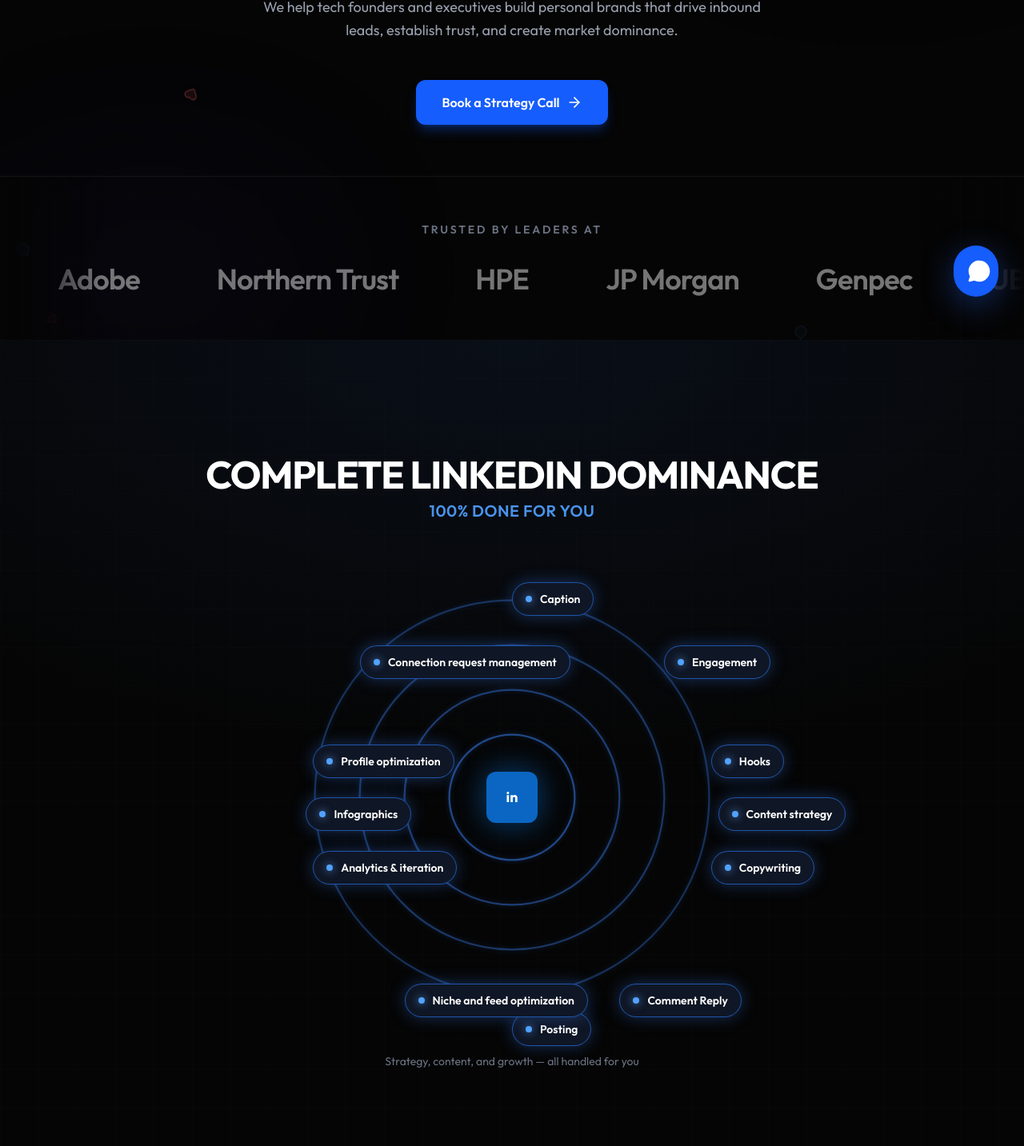
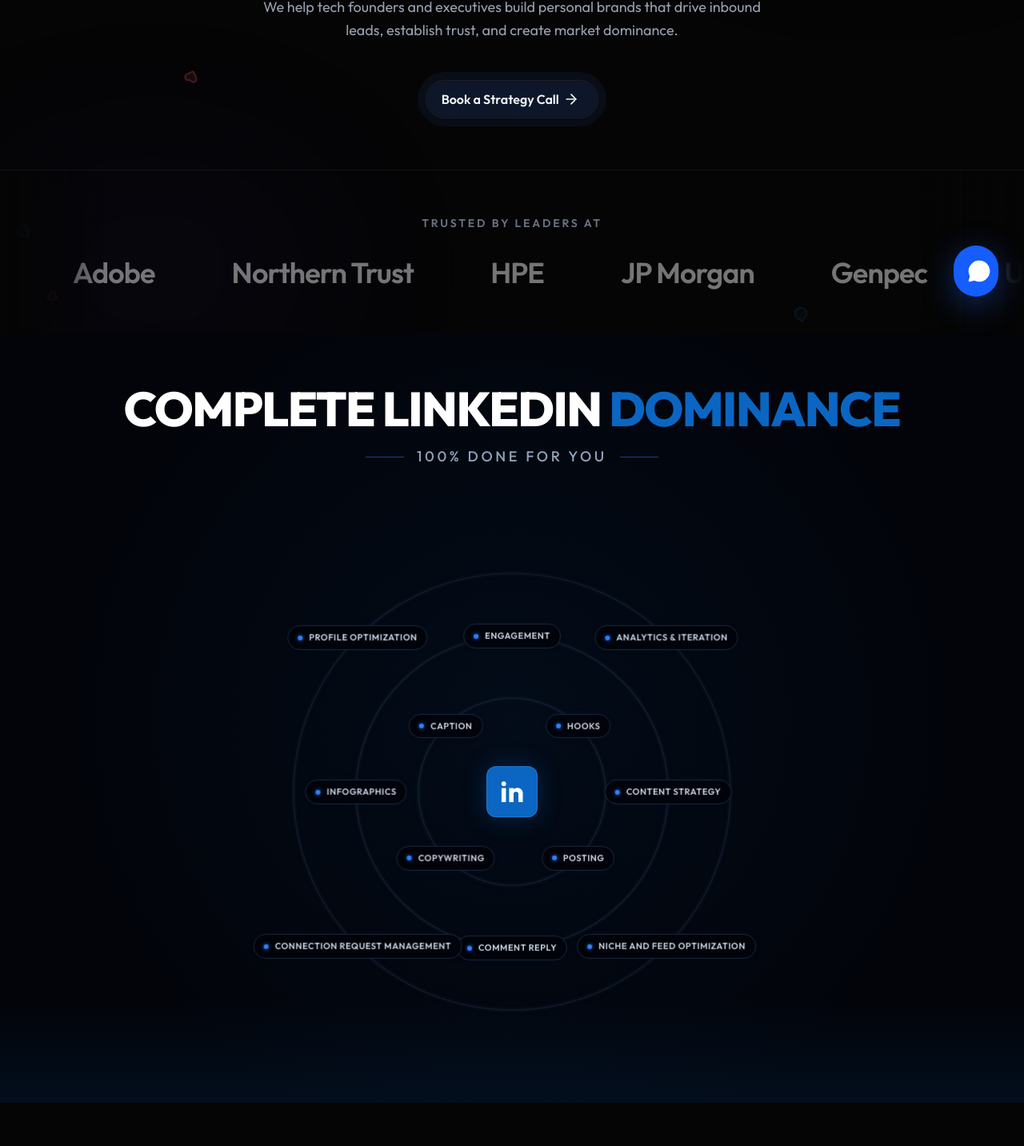
Before and after one commit to Mehaksaluja/landing_page, a React (Vite) app: page / in a window 1280 px wide. Shown: the part 397-1830 px from the top of the page at 80% size. Built offline with nearby package versions, Linux system fonts and the light colour scheme.

Commit message:
Updated UI

```diff
--- a/src/components/Hero.jsx
+++ b/src/components/Hero.jsx
@@ -184,12 +184,22 @@
                     className="flex justify-center"
                 >
                     <motion.button
-                        whileHover={{ scale: 1.03, boxShadow: '0 20px 40px -12px rgba(59, 130, 246, 0.4)' }}
+                        type="button"
+                        whileHover={{ scale: 1.02 }}
                         whileTap={{ scale: 0.98 }}
-                        className="group px-8 py-4 bg-blue-600 hover:bg-blue-500 text-white font-semibold rounded-xl transition-colors duration-300 shadow-lg shadow-blue-600/30 flex items-center gap-2"
+                        className="ai-mode-cta group"
+                        style={{ height: '3rem', padding: '0 1.5rem 0 1.25rem', fontSize: '1rem' }}
                     >
-                        Book a Strategy Call
-                        <ArrowRight className="w-5 h-5 group-hover:translate-x-1 transition-transform duration-300" />
+                        <span className="gradient-layer">
+                            <span className="rotating-gradient" aria-hidden />
+                        </span>
+                        <span className="inner-bg" aria-hidden />
+                        <span className="button-content">
+                            <span className="label">Book a Strategy Call</span>
+                            <span className="icon">
+                                <ArrowRight className="w-5 h-5 group-hover:translate-x-1 transition-transform duration-300" />
+                            </span>
+                        </span>
                     </motion.button>
                 </motion.div>
             </div>
--- a/src/components/Services.jsx
+++ b/src/components/Services.jsx
@@ -1,166 +1,143 @@
 import React from 'react';
 import { motion } from 'framer-motion';
 
-// Each service: label + position (angle in radians from right, radius %)
-// Layout like image: top arc (3), right column (3), bottom arc (3), left column (3)
-const CX = 50;
-const CY = 50;
 const toRad = (deg) => (deg * Math.PI) / 180;
 
-const SERVICES = [
-    { label: 'Connection request management', angle: toRad(135), radius: 48 },  // top left
-    { label: 'Caption', angle: toRad(90), radius: 48 },                          // top center
-    { label: 'Engagement', angle: toRad(45), radius: 48 },                      // top right
-    { label: 'Hooks', angle: toRad(15), radius: 46 },                             // right column top
-    { label: 'Content strategy', angle: toRad(0), radius: 46 },                  // right mid
-    { label: 'Copywriting', angle: toRad(-15), radius: 46 },                     // right column bottom
-    { label: 'Comment Reply', angle: toRad(300), radius: 48 },                   // bottom right
-    { label: 'Posting', angle: toRad(270), radius: 48 },                         // bottom center
-    { label: 'Niche and feed optimization', angle: toRad(240), radius: 48 },    // bottom left
-    { label: 'Analytics & iteration', angle: toRad(195), radius: 46 },          // left column bottom
-    { label: 'Infographics', angle: toRad(180), radius: 46 },                   // left mid
-    { label: 'Profile optimization', angle: toRad(165), radius: 46 },           // left column top
+const TIERS = [
+    {
+        radius: 18,
+        services: [
+            { label: 'Hooks', angle: 45 },
+            { label: 'Caption', angle: 135 },
+            { label: 'Copywriting', angle: 225 },
+            { label: 'Posting', angle: 315 },
+        ],
+    },
+    {
+        radius: 30,
+        services: [
+            { label: 'Content strategy', angle: 0 },
+            { label: 'Engagement', angle: 90 },
+            { label: 'Infographics', angle: 180 },
+            { label: 'Comment Reply', angle: 270 },
+        ],
+    },
+    {
+        radius: 42,
+        services: [
+            { label: 'Analytics & iteration', angle: 45 },
+            { label: 'Profile optimization', angle: 135 },
+            { label: 'Connection request management', angle: 225 },
+            { label: 'Niche and feed optimization', angle: 315 },
+        ],
+    }
 ];
 
 const Services = () => {
-    const cx = CX;
-    const cy = CY;
+    return (
+        <section className="min-h-screen bg-[#02040a] relative overflow-hidden flex flex-col items-center justify-center py-16 px-4">
+            {/* Background Ambient */}
+            <div className="absolute inset-0 bg-[radial-gradient(circle_at_50%_50%,rgba(10,102,194,0.08),transparent_70%)] pointer-events-none" />
+
+            {/* --- HEADING SECTION --- */}
+            <div className="relative z-40 text-center mb-16 md:mb-20">
+                <motion.div
+                    initial={{ opacity: 0, y: 20 }}
+                    whileInView={{ opacity: 1, y: 0 }}
+                    transition={{ duration: 0.6 }}
+                    viewport={{ once: true }}
+                >
+                    <h2 className="text-3xl md:text-5xl lg:text-6xl font-extrabold text-white tracking-tight uppercase leading-none">
+                        Complete LinkedIn <span className="text-[#0A66C2]">Dominance</span>
+                    </h2>
+                    <div className="mt-4 flex items-center justify-center gap-4">
+                        <div className="h-[1px] w-8 md:w-12 bg-blue-500/50" />
+                        <p className="text-sm md:text-lg font-medium text-slate-400 uppercase tracking-[0.2em]">
+                            100% Done For You
+                        </p>
+                        <div className="h-[1px] w-8 md:w-12 bg-blue-500/50" />
+                    </div>
+                </motion.div>
+            </div>
+
+            {/* --- SERVICES CIRCLE --- */}
+            <div className="relative w-full max-w-[650px] aspect-square mx-auto scale-90 md:scale-100">
+
+                {/* Arcs/Circles with subtle breathing glow */}
+                <svg className="absolute inset-0 w-full h-full pointer-events-none" viewBox="0 0 100 100">
+                    <defs>
+                        <filter id="softGlow">
+                            <feGaussianBlur stdDeviation="0.4" result="blur" />
+                            <feComposite in="SourceGraphic" in2="blur" operator="over" />
+                        </filter>
+                    </defs>
+                    {TIERS.map((tier, idx) => (
+                        <motion.circle
+                            key={idx}
+                            cx="50"
+                            cy="50"
+                            r={tier.radius}
+                            fill="none"
+                            stroke="#1e293b"
+                            strokeWidth="0.25"
+                            filter="url(#softGlow)"
+                            animate={{ opacity: [0.3, 0.6, 0.3] }}
+                            transition={{ duration: 4, repeat: Infinity, ease: "easeInOut", delay: idx * 0.5 }}
+                        />
+                    ))}
+                </svg>
+
+                {/* Center LinkedIn Icon (Normal Font, Non-Italic) */}
+                <div className="absolute left-1/2 top-1/2 -translate-x-1/2 -translate-y-1/2 z-30">
+                    <motion.div
+                        initial={{ scale: 0.8, opacity: 0 }}
+                        whileInView={{ scale: 1, opacity: 1 }}
+                        className="w-14 h-14 md:w-16 md:h-16 bg-[#0A66C2] rounded-xl flex items-center justify-center border border-white/10 shadow-[0_0_30px_rgba(10,102,194,0.3)]"
+                    >
+                        <span className="text-white text-4xl font-bold leading-none">in</span>
+                    </motion.div>
+                </div>
+
+                {/* Service Pills */}
+                {TIERS.map((tier, tIdx) => (
+                    <React.Fragment key={tIdx}>
+                        {tier.services.map((service, sIdx) => {
+                            const rad = toRad(service.angle);
+                            const x = 50 + tier.radius * Math.cos(rad);
+                            const y = 50 - tier.radius * Math.sin(rad);
 
                             return (
-        <section id="services" className="py-28 md:py-36 bg-[#050505] relative overflow-hidden">
-            <div className="absolute inset-0 bg-[radial-gradient(ellipse_80%_50%_at_50%_0%,rgba(59,130,246,0.08),transparent)] pointer-events-none" />
-            <div className="absolute inset-0 bg-[linear-gradient(to_right,#ffffff02_1px,transparent_1px),linear-gradient(to_bottom,#ffffff02_1px,transparent_1px)] bg-[size:48px_48px] pointer-events-none" />
-
-            <div className="max-w-4xl mx-auto px-6 relative z-10">
-                {/* Headline with staggered animation */}
                                 <motion.div
-                    initial="hidden"
-                    whileInView="visible"
-                    viewport={{ once: true }}
-                    variants={{
-                        visible: { transition: { staggerChildren: 0.08, delayChildren: 0.1 } },
-                        hidden: {},
-                    }}
-                    className="text-center mb-12 md:mb-16"
-                >
-                    <motion.h2
-                        variants={{ hidden: { opacity: 0, y: 24 }, visible: { opacity: 1, y: 0 } }}
-                        transition={{ duration: 0.5 }}
-                        className="text-2xl md:text-4xl lg:text-5xl font-bold text-white tracking-tight uppercase"
-                    >
-                        Complete LinkedIn Dominance
-                    </motion.h2>
-                    <motion.p
-                        variants={{ hidden: { opacity: 0, y: 16 }, visible: { opacity: 1, y: 0 } }}
-                        transition={{ duration: 0.5 }}
-                        className="text-lg md:text-xl font-semibold text-blue-400/90 uppercase tracking-wide mt-2"
-                    >
-                        100% Done For You
-                    </motion.p>
-                </motion.div>
-
-                {/* Diagram */}
-                <motion.div
+                                    key={service.label}
                                     initial={{ opacity: 0 }}
                                     whileInView={{ opacity: 1 }}
-                    viewport={{ once: true }}
-                    transition={{ duration: 0.4 }}
-                    className="relative w-full max-w-[560px] mx-auto aspect-square overflow-visible"
+                                    transition={{ delay: (tIdx * 4 + sIdx) * 0.03 }}
+                                    className="absolute -translate-x-1/2 -translate-y-1/2 z-20 group"
+                                    style={{ left: `${x}%`, top: `${y}%` }}
                                 >
-                    <svg
-                        className="absolute inset-0 w-full h-full pointer-events-none"
-                        viewBox="0 0 100 100"
-                        preserveAspectRatio="xMidYMid meet"
+                                    <motion.div
+                                        whileHover={{
+                                            scale: 1.05,
+                                            borderColor: "rgba(56, 189, 248, 0.5)",
+                                            backgroundColor: "#0a1224",
+                                            boxShadow: "0 0 15px rgba(10, 102, 194, 0.4)"
+                                        }}
+                                        className="flex items-center gap-2 bg-[#02040a]/90 border border-slate-800 px-3 py-1.5 rounded-full backdrop-blur-md transition-all duration-300 shadow-[0_0_10px_rgba(10,102,194,0.05)]"
                                     >
-                        <defs>
-                            <filter id="arcGlow" x="-30%" y="-30%" width="160%" height="160%">
-                                <feGaussianBlur stdDeviation="0.6" result="blur" />
-                                <feFlood floodColor="rgb(59, 130, 246)" floodOpacity="0.5" />
-                                <feComposite in2="blur" operator="in" />
-                                <feMerge>
-                                    <feMergeNode />
-                                    <feMergeNode in="SourceGraphic" />
-                                </feMerge>
-                            </filter>
-                        </defs>
-                        {/* Four concentric circles */}
-                        <circle cx={cx} cy={cy} r={14} fill="none" stroke="rgb(59, 130, 246)" strokeWidth="0.4" opacity="0.55" filter="url(#arcGlow)" />
-                        <circle cx={cx} cy={cy} r={24} fill="none" stroke="rgb(59, 130, 246)" strokeWidth="0.4" opacity="0.45" filter="url(#arcGlow)" />
-                        <circle cx={cx} cy={cy} r={34} fill="none" stroke="rgb(59, 130, 246)" strokeWidth="0.4" opacity="0.4" filter="url(#arcGlow)" />
-                        <circle cx={cx} cy={cy} r={44} fill="none" stroke="rgb(59, 130, 246)" strokeWidth="0.4" opacity="0.35" filter="url(#arcGlow)" />
-                    </svg>
-
-                    {/* Center: LinkedIn icon with pulse glow */}
-                    <motion.div
-                        initial={{ scale: 0, opacity: 0 }}
-                        whileInView={{ scale: 1, opacity: 1 }}
-                        viewport={{ once: true }}
-                        transition={{ type: 'spring', stiffness: 260, damping: 22, delay: 0.1 }}
-                        className="absolute left-1/2 top-1/2 w-14 h-14 md:w-16 md:h-16 -translate-x-1/2 -translate-y-1/2 rounded-xl bg-[#0A66C2] flex items-center justify-center ring-2 ring-white/10 cursor-default services-center-glow"
-                    >
-                        <span className="text-white font-bold text-lg">in</span>
+                                        <div className="h-1.5 w-1.5 rounded-full bg-blue-500 shadow-[0_0_5px_rgba(59,130,246,0.8)]" />
+                                        <span className="text-[9px] md:text-[11px] font-semibold text-slate-300 whitespace-nowrap uppercase tracking-wider">
+                                            {service.label}
+                                        </span>
                                     </motion.div>
-
-                    {/* Service pills – radial layout per image */}
-                    {SERVICES.map((item, i) => {
-                        const angleRad = item.angle;
-                        const r = item.radius;
-                        const x = cx + r * Math.cos(angleRad);
-                        const y = cy - r * Math.sin(angleRad);
-                        return (
-                            <motion.div
-                                key={item.label}
-                                initial={{ opacity: 0, scale: 0.3 }}
-                                whileInView={{ opacity: 1, scale: 1 }}
-                                viewport={{ once: true }}
-                                transition={{
-                                    type: 'spring',
-                                    stiffness: 180,
-                                    damping: 20,
-                                    delay: 0.25 + i * 0.05,
-                                }}
-                                whileHover={{
-                                    scale: 1.06,
-                                    transition: { duration: 0.2 },
-                                    boxShadow: '0 0 28px rgba(59, 130, 246, 0.5)',
-                                    borderColor: 'rgba(96, 165, 250, 0.8)',
-                                }}
-                                className="absolute flex items-center justify-center gap-2.5 rounded-full border border-blue-500/60 bg-gray-900/95 px-4 py-2.5 shadow-[0_0_20px_rgba(59,130,246,0.35)] backdrop-blur-sm transition-shadow duration-300"
-                                style={{
-                                    left: `${x}%`,
-                                    top: `${y}%`,
-                                    transform: 'translate(-50%, -50%)',
-                                }}
-                            >
-                                <motion.span
-                                    animate={{
-                                        opacity: [0.9, 1.2, 0.9],
-                                        boxShadow: [
-                                            '0 0 8px rgba(96,165,250,0.8)',
-                                            '0 0 14px rgba(96,165,250,1)',
-                                            '0 0 8px rgba(96,165,250,0.8)',
-                                        ],
-                                    }}
-                                    transition={{ duration: 2, repeat: Infinity, repeatDelay: 0.5 }}
-                                    className="h-2 w-2 shrink-0 rounded-full bg-blue-400"
-                                />
-                                <span className="text-sm font-semibold text-white whitespace-nowrap">{item.label}</span>
                                 </motion.div>
                             );
                         })}
-                </motion.div>
+                    </React.Fragment>
+                ))}
+            </div>
 
-                {/* Bottom line */}
-                <motion.p
-                    initial={{ opacity: 0 }}
-                    whileInView={{ opacity: 1 }}
-                    viewport={{ once: true }}
-                    transition={{ delay: 0.8 }}
-                    className="text-center text-gray-500 text-sm mt-10 max-w-md mx-auto"
-                >
-                    Strategy, content, and growth — all handled for you
-                </motion.p>
-            </div>
+            {/* Subtle Bottom Glow Overlay */}
+            <div className="absolute bottom-0 w-full h-32 bg-gradient-to-t from-[#0A66C2]/10 to-transparent pointer-events-none" />
         </section>
     );
 };
--- a/src/index.css
+++ b/src/index.css
@@ -89,3 +89,145 @@
   background-color: #2563eb;
   color: white;
 }
+
+/* AI-mode style CTA buttons (Book a Call / Book a Strategy Call) – theme-matched */
+.ai-mode-cta {
+  --btn-bg: #0f172a;
+  --btn-text: #f1f5f9;
+  --btn-border: rgba(255, 255, 255, 0.2);
+  --gradient-blue: #2563eb;
+  --gradient-blue-light: #3b82f6;
+  --gradient-cyan: #38bdf8;
+  --gradient-white: rgba(255, 255, 255, 0.9);
+
+  display: inline-flex;
+  justify-content: center;
+  align-items: center;
+  background: transparent;
+  border: none;
+  border-radius: 9999px;
+  cursor: pointer;
+  font-family: inherit;
+  font-size: 0.875rem;
+  font-weight: 600;
+  line-height: 1.25;
+  height: 2.75rem;
+  padding: 0 1.25rem 0 1rem;
+  position: relative;
+  color: var(--btn-text);
+  overflow: visible;
+  transition: transform 0.15s ease;
+}
+
+.ai-mode-cta:active {
+  transform: scale(0.97);
+}
+
+.ai-mode-cta:focus-visible {
+  outline: 2px solid var(--gradient-blue);
+  outline-offset: 3px;
+}
+
+.ai-mode-cta::before {
+  content: "";
+  position: absolute;
+  inset: 0;
+  border-radius: inherit;
+  border: 1px solid var(--btn-border);
+  background: rgba(255, 255, 255, 0.06);
+  opacity: 0.6;
+  transition: opacity 0.4s linear, background-color 0.4s linear;
+}
+
+.ai-mode-cta:hover::before {
+  opacity: 0;
+}
+
+.ai-mode-cta .gradient-layer {
+  position: absolute;
+  inset: 0;
+  border-radius: inherit;
+  overflow: hidden;
+  pointer-events: none;
+}
+
+.ai-mode-cta .rotating-gradient {
+  position: absolute;
+  inset: 0;
+  height: 200%;
+  top: -50%;
+  opacity: 0;
+  background: conic-gradient(
+    rgba(37, 99, 235, 0) 0deg,
+    var(--gradient-blue) 60deg,
+    var(--gradient-blue-light) 120deg,
+    var(--gradient-cyan) 180deg,
+    var(--gradient-white) 240deg,
+    var(--gradient-blue-light) 300deg,
+    rgba(37, 99, 235, 0) 360deg
+  );
+  transform: rotate(180deg);
+  scale: 2 1;
+  transition: opacity 0.4s linear;
+}
+
+.ai-mode-cta:hover .rotating-gradient {
+  opacity: 1;
+  animation: rotate-gradient-cta 2s linear infinite;
+}
+
+@keyframes rotate-gradient-cta {
+  from {
+    transform: rotate(180deg);
+  }
+  to {
+    transform: rotate(540deg);
+  }
+}
+
+.ai-mode-cta .inner-bg {
+  position: absolute;
+  inset: 2px;
+  border-radius: inherit;
+  background: var(--btn-bg);
+  transition: filter 1s cubic-bezier(0, 0, 0, 1);
+}
+
+.ai-mode-cta:hover .inner-bg {
+  filter: blur(3px);
+}
+
+.ai-mode-cta .inner-bg::after {
+  content: "";
+  position: absolute;
+  inset: -12px;
+  border-radius: inherit;
+  background: var(--btn-bg);
+  opacity: 0.5;
+}
+
+.ai-mode-cta .button-content {
+  position: relative;
+  z-index: 2;
+  display: flex;
+  gap: 0.35rem;
+  align-items: center;
+}
+
+.ai-mode-cta .button-content .icon {
+  width: 1.25rem;
+  height: 1.25rem;
+  display: flex;
+  align-items: center;
+  justify-content: center;
+}
+
+.ai-mode-cta .button-content .icon svg {
+  width: 100%;
+  height: 100%;
+  fill: none;
+  stroke: currentColor;
+  stroke-width: 2;
+  stroke-linecap: round;
+  stroke-linejoin: round;
+}
```
Also changed, not shown: src/components/Navbar.jsx (+13 -3 lines). Lines whose indentation alone changed are shown as unchanged.
